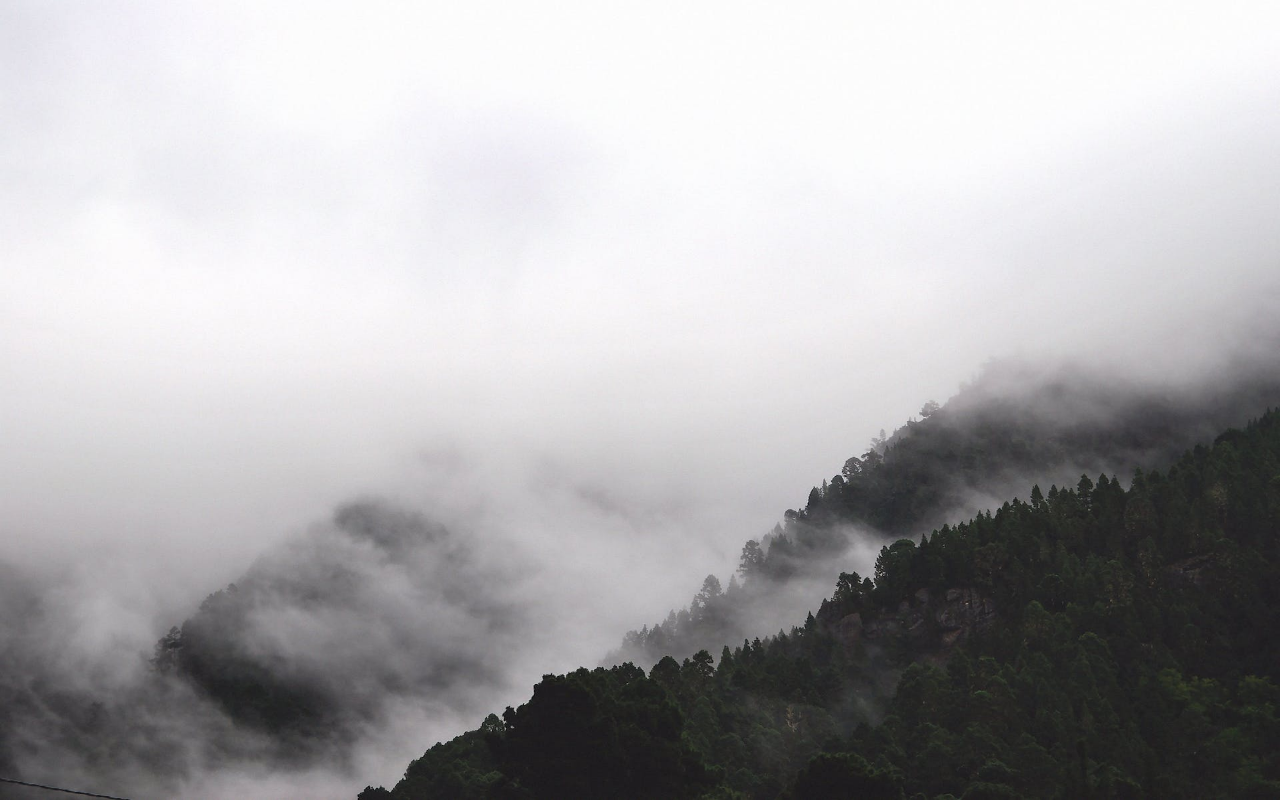
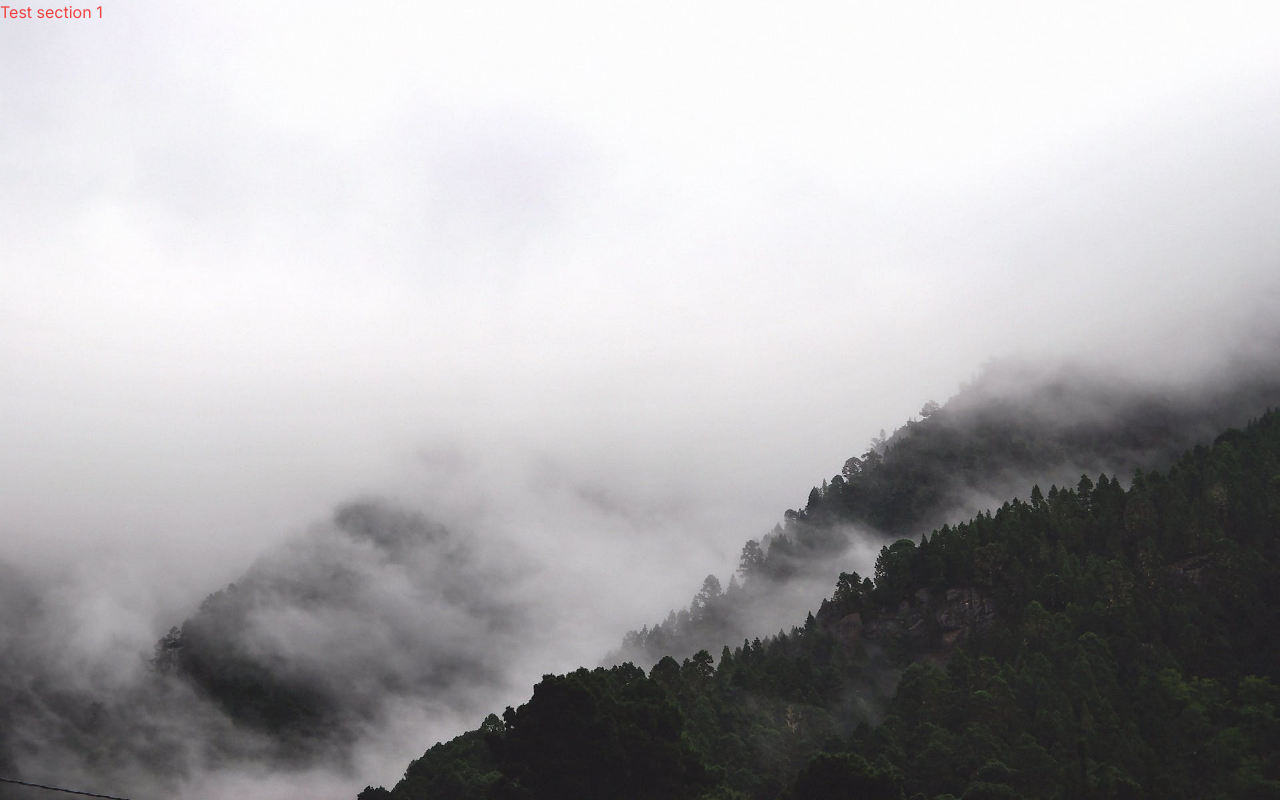
Before and after one commit to O-K-G/webstuff, a Next.js app: page / in a window 1280 px wide. Built offline with nearby package versions, Linux system fonts and the light colour scheme.

Commit message:
refactor: base components and classes

```diff
--- /dev/null
+++ b/src/app/components/ParallaxComponent.tsx
@@ -0,0 +1,17 @@
+import { type ParallaxComponentTypes } from '@interfaces/types';
+
+export default function ParallaxComponent({
+  children,
+  className,
+  translateZClassName,
+}: ParallaxComponentTypes) {
+  if (translateZClassName) {
+    return (
+      <div
+        className={`parallax-layer ${translateZClassName} ${className ?? ''}`}
+      >
+        {children}
+      </div>
+    );
+  }
+}
--- /dev/null
+++ b/src/app/components/Section.tsx
@@ -0,0 +1,9 @@
+import { type SectionTypes } from '@interfaces/types';
+
+export default function Section({ children, className }: SectionTypes) {
+  return (
+    <section className={`w-full h-full-svh ${className ?? ''}`}>
+      {children}
+    </section>
+  );
+}
--- a/src/app/globals.css
+++ b/src/app/globals.css
@@ -13,6 +13,33 @@
     --foreground-rgb: 255, 255, 255;
     --background-start-rgb: 0, 0, 0;
     --background-end-rgb: 0, 0, 0;
+  }
+}
+
+@layer utilities {
+  .perspective-1 {
+    perspective: 0.063rem;
+  }
+  .h-full-svh {
+    height: 100svh;
+  }
+  .translate-z-0 {
+    transform: translateZ(0rem);
+  }
+  .-translate-z-1 {
+    transform: translateZ(-0.063rem);
+  }
+  .-translate-z-2 {
+    transform: translateZ(-0.125rem);
+  }
+}
+
+@layer components {
+  .parallax {
+    @apply h-full-svh overflow-x-hidden perspective-1;
+  }
+  .parallax-layer {
+    @apply absolute right-0 bottom-0 left-0;
   }
 }
 
@@ -42,46 +69,3 @@ body {
   background-position: center;
   background-size: 100% 100svh;
 }
-
-.parallax {
-  height: 100svh;
-  overflow-x: hidden;
-  perspective: 1px;
-}
-
-/* .layer1 {
-  transform: translateZ(0);
-  position: absolute;
-  top: 500svh;
-  right: 0;
-  bottom: 0;
-  left: 0;
-  width: 100%;
-  height: 100rem;
-  background-color: red;
-  opacity: 0.5;
-} */
-
-.layer2 {
-  transform: translateZ(-1px);
-  position: absolute;
-  right: 0;
-  bottom: 0;
-  left: 0;
-  width: 100%;
-  height: 50rem;
-  top: 500svh;
-  background-color: green;
-}
-
-.layer3 {
-  transform: translateZ(-2px);
-  position: absolute;
-  right: 0;
-  bottom: 0;
-  left: 0;
-  top: 500svh;
-  width: 100%;
-  height: 50rem;
-  background-color: blue;
-}
--- /dev/null
+++ b/src/app/interfaces/types.tsx
@@ -0,0 +1,12 @@
+import { type ReactNode } from 'react';
+
+export interface SectionTypes {
+  children?: ReactNode;
+  className?: string;
+}
+
+export interface ParallaxComponentTypes {
+  children?: ReactNode;
+  className?: string;
+  translateZClassName: string;
+}
--- a/src/app/page.tsx
+++ b/src/app/page.tsx
@@ -1,20 +1,46 @@
+import Section from '@components/Section';
+import ParallaxComponent from './components/ParallaxComponent';
+
 export default function Home() {
   return (
     <main className='min-h-screen parallax'>
-      <div className='h-[500svh] w-full'>
-        <div className='w-full h-[100svh]' />
-        <div className='bg-green-500 w-full h-[100svh]' />
-        <div className='w-full h-[100svh] test' />
-        <div className='bg-yellow-500 w-full h-[100svh]'>
-          <div className='test w-1/2 h-1/2' />
-        </div>
-        <div className='bg-red-500 w-full h-[100svh] flex items-center justify-center test-2'></div>
-        <div className='w-full h-[100svh]' />
+      <div className='w-full'>
+        {[
+          { id: 0, test: 'Test section 1' },
+          { id: 1, test: 'Test section 2', className: 'bg-green-500' },
+          { id: 2, test: 'Test section 3' },
+          {
+            id: 3,
+            el: <div className='test w-1/2 h-1/2' />,
+            className: 'bg-yellow-500',
+          },
+          {
+            id: 4,
+            className: 'flex items-center justify-center test-2',
+          },
+          { id: 5, test: 'Test section 6' },
+        ].map(({ id, test, el, className }) => (
+          <Section
+            key={`test-${id}`}
+            className={`text-red-500 ${className ?? ''}`}
+          >
+            {test ?? el}
+          </Section>
+        ))}
       </div>
 
-      {/* <div className='layer1'>LAYER 1</div> */}
-      <div className='layer2'>LAYER 2</div>
-      <div className='layer3'>LAYER 3</div>
+      <ParallaxComponent
+        className='h-[50rem] top-[600svh] bg-green-500 text-4xl'
+        translateZClassName='-translate-z-1'
+      >
+        LAYER 2
+      </ParallaxComponent>
+      <ParallaxComponent
+        className='h-[50rem] top-[600svh] bg-blue-500 text-4xl'
+        translateZClassName='-translate-z-2'
+      >
+        LAYER 3
+      </ParallaxComponent>
     </main>
   );
 }
--- a/tsconfig.json
+++ b/tsconfig.json
@@ -23,9 +23,9 @@
       "@dictionaries/*": ["./dictionaries/*"],
       "@components/*": ["./src/app/components/*"],
       "@hooks/*": ["./src/app/hooks/*"],
-      "@interfaces/*": ["./src/app/types/*"],
+      "@interfaces/*": ["./src/app/interfaces/*"],
       "@utils/*": ["./src/app/utils/*"],
-      "@icons/*": ["./src/app/components/icons/*"]
+      "@icons/*": ["./src/app/icons/*"]
     }
   },
   "include": ["next-env.d.ts", "**/*.ts", "**/*.tsx", ".next/types/**/*.ts"],
```
